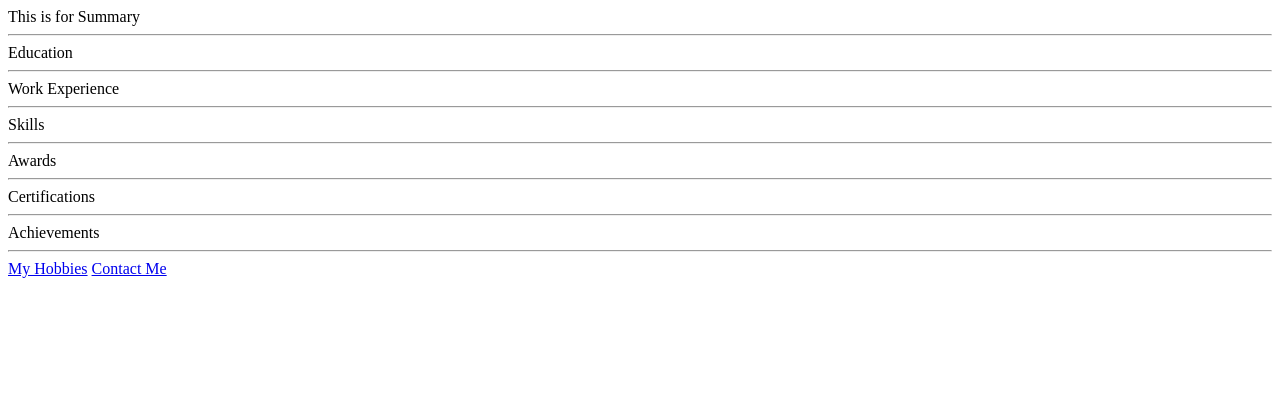
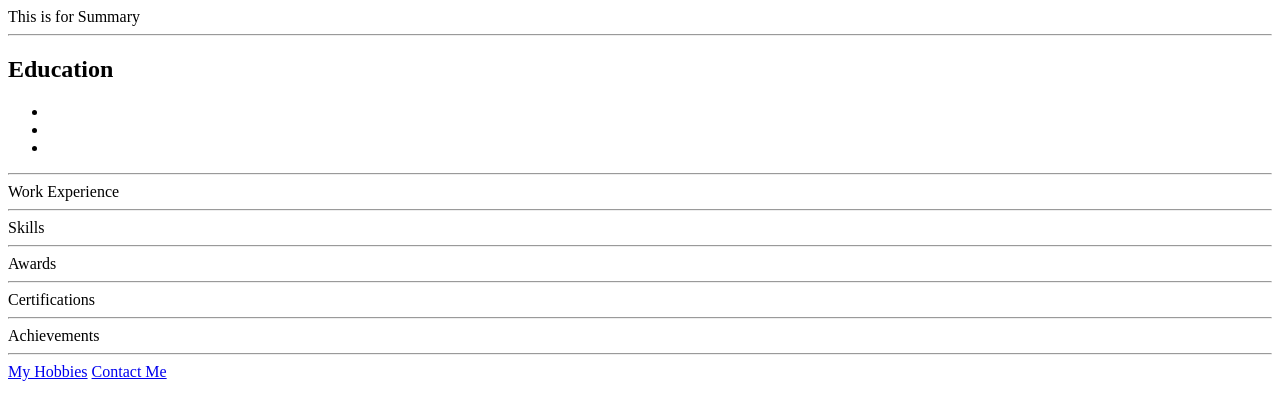
Before and after one commit to Shadowsilver07/Capstone-Project-1, a plain HTML site: page index.html in a window 1280 px wide. Drawn offline with Linux system fonts and the light colour scheme.

Commit message:
<li> tag added with title test

```diff
--- a/index.html
+++ b/index.html
@@ -7,7 +7,12 @@
 <body>
     <Summary>This is for Summary</Summary>
     <hr />
-Education
+<h2>Education</h2>
+<ul>
+    <li title="College"></li>
+    <li></li>
+    <li></li>
+</ul>
     <hr />
 Work Experience
     <hr />
```
